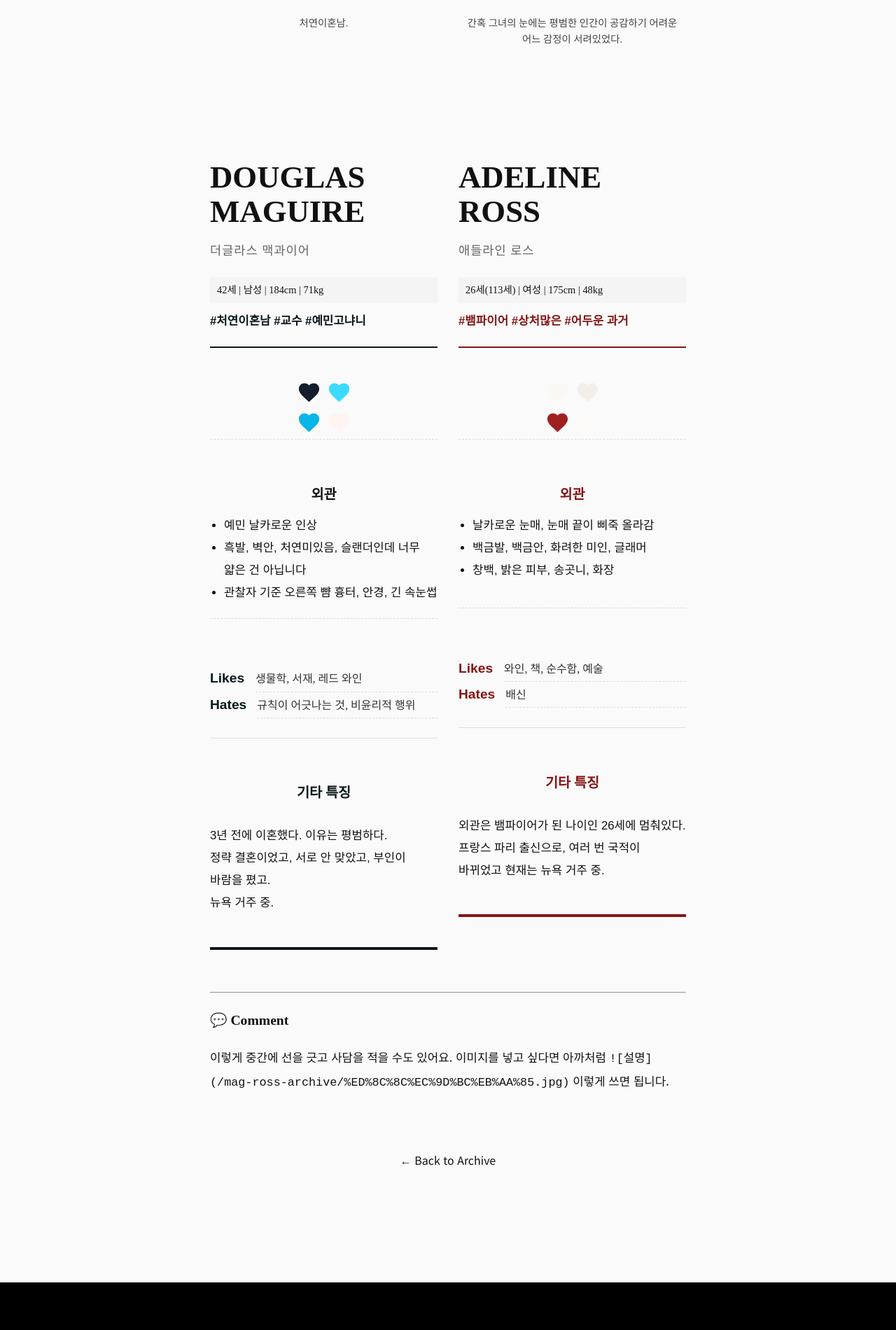
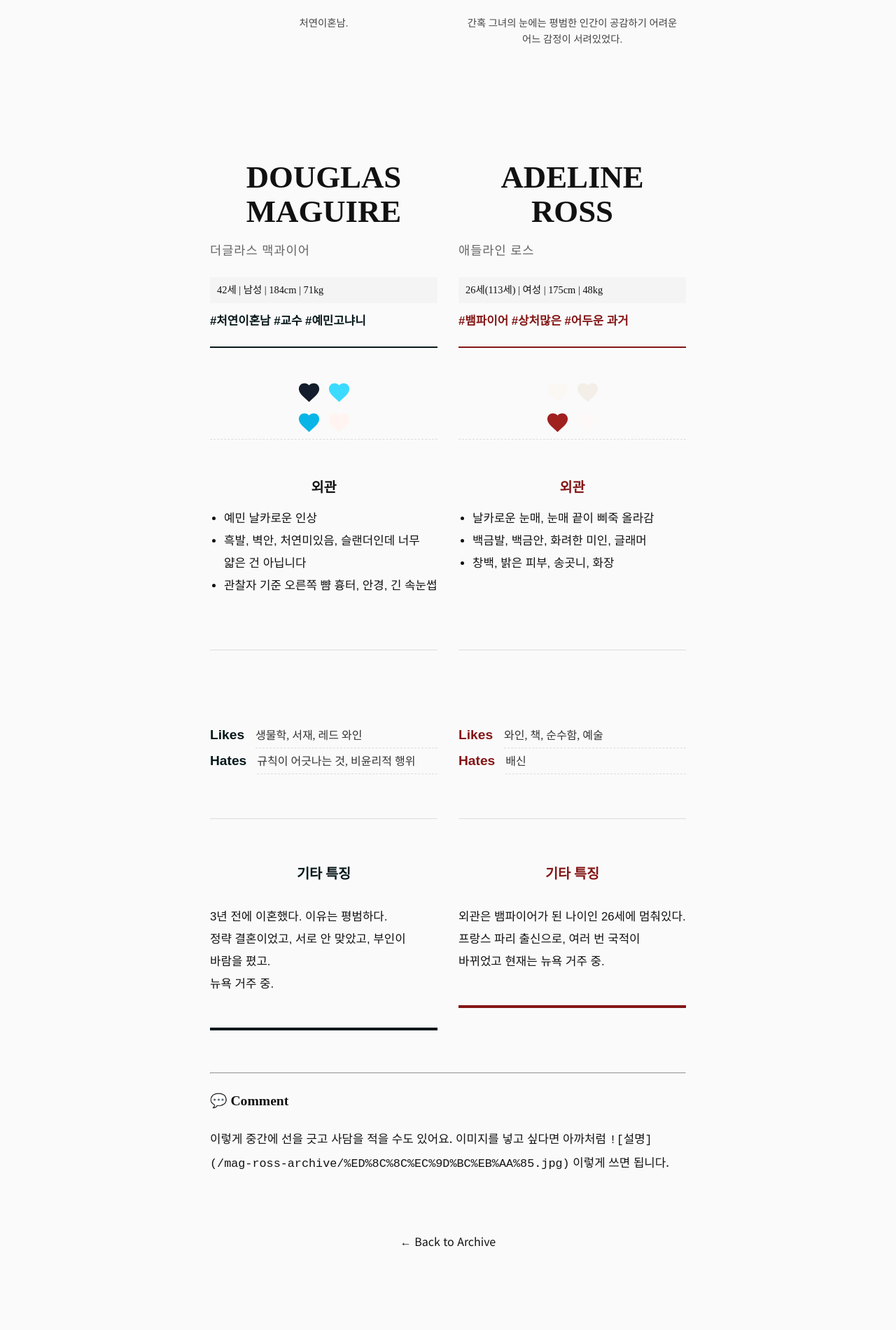
Before and after one commit to narelim/mag-ross-archive, a Jekyll site: the page built from _posts/2025-12-17-original42113.md, in a window 1280 px wide. Shown: the part 1266-3166 px from the top of the page at 70% size. Built offline with Jekyll 4.4.1, drawn with Linux system fonts in a browser that asks for light colours; some web fonts are replaced.

Commit message:
Update style.css

```diff
--- a/assets/css/style.css
+++ b/assets/css/style.css
@@ -638,24 +638,24 @@ header { padding: 30px 30px; text-align: center; border-bottom: 1px solid #eee;
     display: flex;
     align-items: center;
     justify-content: center;
-    margin-bottom: 20px;
+    margin-bottom: 10px;
     border-bottom: 1px dashed #ddd; /* (선택사항) 연한 점선 */
 }
 
 /* 3. 외관 설명 (줄글/리스트) */
 .editorial-pair-grid .slot-appearance {
-    min-height: 180px; /* 🚨 글이 제일 많은 구간! 넉넉하게 잡으세요 */
+    min-height: 250px; /* 🚨 글이 제일 많은 구간! 넉넉하게 잡으세요 */
     display: flex;
     flex-direction: column;
     justify-content: flex-start; /* 위에서부터 글씨 시작 */
     margin-bottom: 20px;
     padding-bottom: 20px;
-    border-bottom: 1px dashed #ddd;
+    border-bottom: 1px solid #ddd;
 }
 
 /* 4. Likes / Hates 영역 */
 .editorial-pair-grid .slot-likes {
-    min-height: 130px; /* 호불호 적는 구간 */
+    min-height: 200px; /* 호불호 적는 구간 */
     display: flex;
     flex-direction: column;
     justify-content: center;
@@ -771,7 +771,7 @@ header { padding: 30px 30px; text-align: center; border-bottom: 1px solid #eee;
 
 /* (기타 디자인 유지) */
 .editorial-pair-grid .sheet-header { text-align: center; border-bottom-width: 2px; }
-.editorial-pair-grid .sheet-name { font-size: 2.8rem; /* 좁으니까 폰트 살짝 줄임 */ line-height: 1.1; }
+.editorial-pair-grid .sheet-name { text-align: center; font-size: 2.8rem; /* 좁으니까 폰트 살짝 줄임 */ line-height: 1.1; }
 .editorial-pair-grid .sheet-portrait { display: none; }
 .editorial-pair-grid .sheet-middle { flex-direction: column; align-items: center; gap: 20px; }
 .editorial-pair-grid .sheet-ok-ng {text-align:left;}
```
